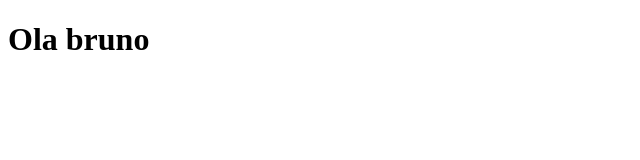
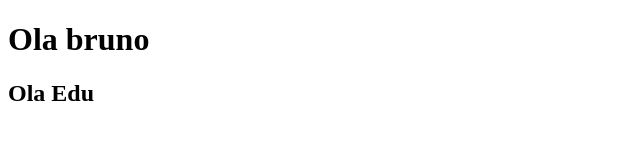
Before and after one commit to euBrunoLima/PrimeiroProjetoWeb, a plain HTML site: page index.html in a window 1280 px wide. Shown: the whole page, without its empty margins (0-640 px from the left). Drawn offline with Linux system fonts and the light colour scheme.

Commit message:
Adição de nova tag
Adição de tag <h2> para testes com  valor Edu

```diff
--- a/index.html
+++ b/index.html
@@ -7,5 +7,6 @@
 </head>
 <body>
         <h1>Ola bruno</h1>
+        <h2>Ola Edu</h2>
 </body>
 </html>
```
